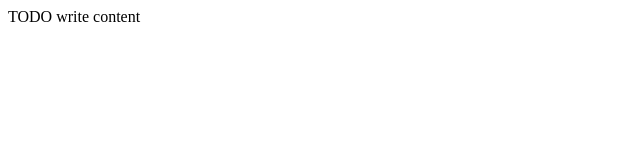
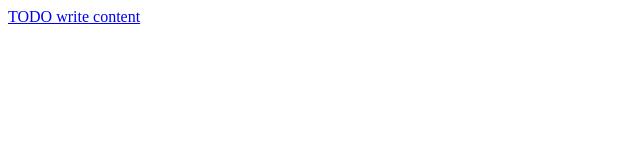
Before and after one commit to thuyitnute/THUYITNUTE, a plain HTML site: page index.html in a window 1280 px wide. Shown: the whole page, without its empty margins (0-640 px from the left). Drawn offline with Linux system fonts and the light colour scheme.

Commit message:
Update index.html

```diff
--- a/index.html
+++ b/index.html
@@ -11,6 +11,8 @@ and open the template in the editor.
         <meta name="viewport" content="width=device-width, initial-scale=1.0">
     </head>
     <body>
-        <div>TODO write content</div>
+        <div>
+            <a href = "demo.html">TODO write content</a>
+         </div>
     </body>
 </html>
```
